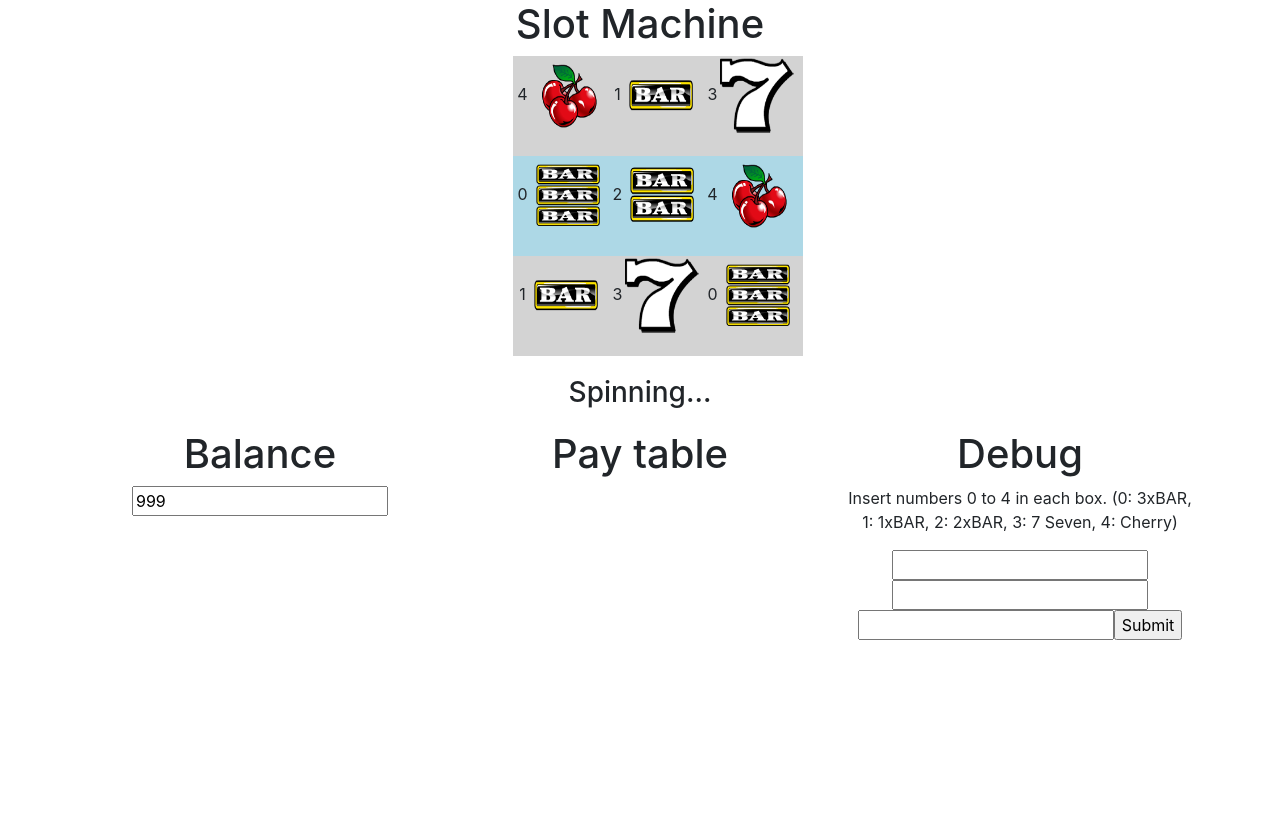
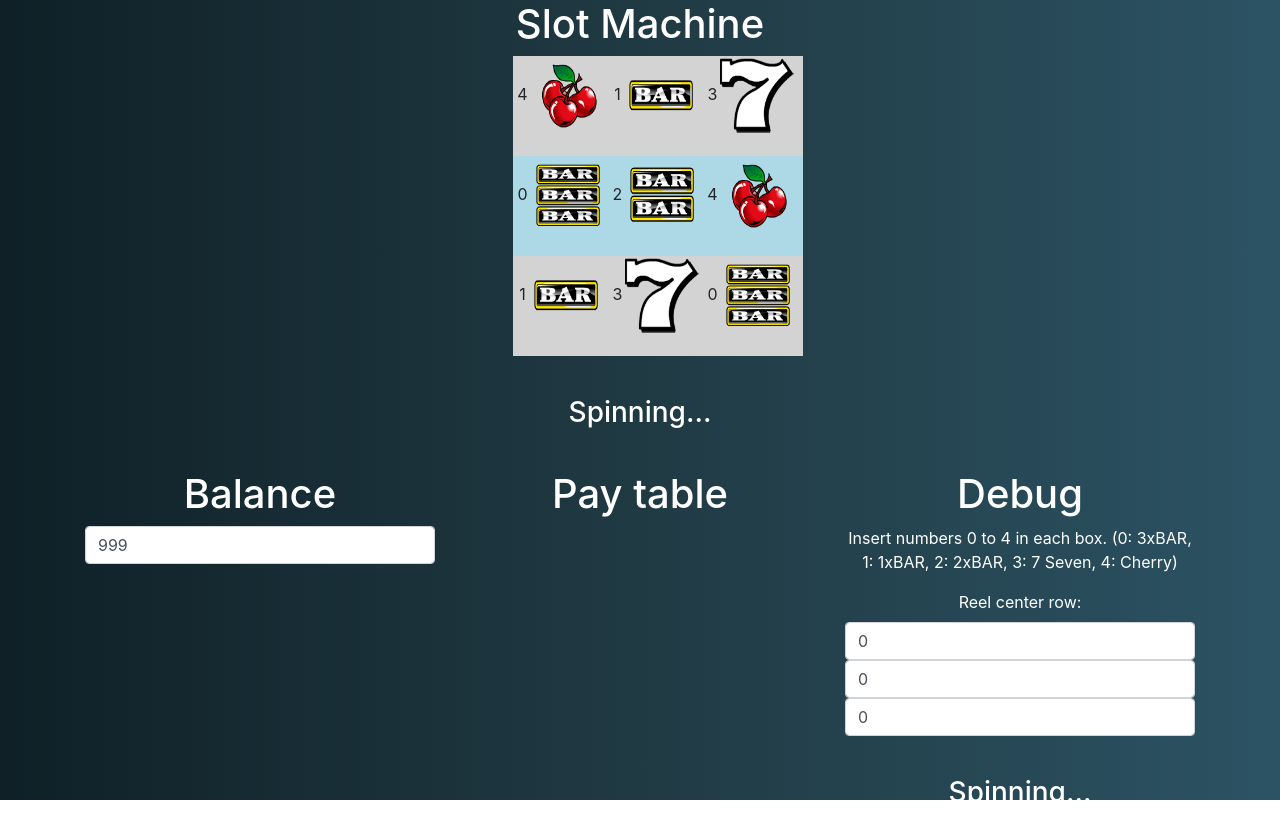
Before and after one commit to juriilmjarv/SlotMachine, a React (Create React App) app: page / in a window 1280 px wide. Both pictures are taken after a click on the button "Spin". Shown: the top 838 px of the page. Before the commit the page ends 800 px from the top, so only its background shows below. Built offline with nearby package versions, Linux system fonts and the light colour scheme.

Commit message:
some design changes

```diff
--- a/src/App.css
+++ b/src/App.css
@@ -1,9 +1,14 @@
 .App {
   text-align: center;
+  height: 100vh;
+  background: #0f2027; /* fallback for old browsers */
+  background: -webkit-linear-gradient(to right, #0f2027, #203a43, #2c5364); /* Chrome 10-25, Safari 5.1-6 */
+  background: linear-gradient(to right, #0f2027, #203a43, #2c5364); /* W3C, IE 10+/ Edge, Firefox 16+, Chrome 26+, Opera 12+, Safari 7+ */
 }
 
 .spinbtn {
   margin: 20px;
+  padding: 20px;
 }
 
 .blink_me {
@@ -16,3 +21,7 @@
     opacity: 0;
   }
 }
+
+.white {
+  color: white
+}
--- a/src/App.js
+++ b/src/App.js
@@ -1,6 +1,6 @@
 import React from 'react';
 import './App.css';
-import {Row, Col, Container, Button } from 'react-bootstrap';
+import {Row, Col, Container, Button, Form, FormLabel } from 'react-bootstrap';
 import Reel from './components/Reel/reel';
 import wintable from './wintable';
 
@@ -20,17 +20,19 @@
       balance: 1000,
       paytable: '',
       blinking: false,
-      val1: '',
-      val2: '',
-      val3: '',
       center1: 0,
       center2: 0,
-      center3: 0
+      center3: 0,
+      debug1: 0,
+      debug2: 0,
+      debug3: 0
     }
 
     this.setMoveInAppState = this.setMoveInAppState.bind(this);
     this.handleSubmit = this.handleSubmit.bind(this);
     this.handleChange = this.handleChange.bind(this);
+    this.handleChange1 = this.handleChange1.bind(this);
+    this.handleChange2 = this.handleChange2.bind(this);
     this.onBalanceChange = this.onBalanceChange.bind(this);
 
   }
@@ -59,7 +61,7 @@
     //after 3 secs show if won
     setTimeout(() => {
       //if all 3 reels match
-      if(c1 == c3 && c1 == c2){
+      if(c1 === c3 && c1 === c2){
 
         //check how much is won
         var prize = this.checkWinningCombo(c1);
@@ -110,47 +112,61 @@
     this.setState({ ...this.state, moving: value });
   };
 
+
+
+  handleChange = (event) => {
+    this.setState({
+      debug1: event.target.value
+    });
+  }
+
+  handleChange1 = (event) => {
+    this.setState({
+      debug2: event.target.value
+    });
+  }
+
+  handleChange2 = (event) => {
+    this.setState({
+      debug3: event.target.value
+    });
+  }
+
   handleSubmit = (event) => {
-    //alert('A name was submitted: ' + this.state.val1);
-    this.startReel(this.state.val1, this.state.val1, this.state.val1);
+    this.startReel(parseInt(this.state.debug1), parseInt(this.state.debug2), parseInt(this.state.debug3));
     event.preventDefault();
   }
 
-  handleChange = (event) => {
-    this.setState({
-      ...this.state,
-      [event.target.name]: event.target.value
-    });
-    console.log('ev: ' + [event.target.name])
-  }
+  //allow value between 0-5000 only
+  onBalanceChange = (e) => {
+    const re = /^(?:[1-9]|\d{2,3}|[1-4]\d{3}|5000)$/;
 
-  onBalanceChange = (e) => {
-    //const re = /^([1-9][0-9]{0,2}|5000)$/;
-
-    // if value is not blank, then test the regex
-
-    //if (e.target.value === '' ){//|| re.test(e.target.value)) {
+    if (e.target.value === '' || re.test(e.target.value)) {
        this.setState({balance: e.target.value})
-    //}
+    }
   }
 
   render(){
     const blinking = this.state.blinking ? 'blink_me' : '';
     const moving = this.state.moving;
     const balance = this.state.balance;
-    let btn;
+    let regularspin;
+    let debugspin;
 
-    if(moving == false && balance != 0){
-      btn = <Button className='spinbtn' variant="success" onClick={this.startRegReel}>Spin</Button>
-    }else if(moving == true){
-      btn = <h3 className='spinbtn'>Spinning...</h3>
-    } else if(moving == false && balance === 0){
-      btn = <h3 claseName='spinbtn'>Please deposit some money</h3>
+    if(moving === false && balance !== 0){
+      regularspin = <Button className='spinbtn white' variant="success" onClick={this.startRegReel}>Spin</Button>
+      debugspin = <Button className='spinbtn white' type='submit' variant="success">SPIN</Button>
+    }else if(moving === true){
+      regularspin = <h3 className='spinbtn white'>Spinning...</h3>
+      debugspin = <h3 className='spinbtn white'>Spinning...</h3>
+    } else if(moving === false && balance === 0){
+      regularspin = <h3 claseName='spinbtn white'>Please deposit some money 💵</h3>
+      debugspin = <h3 className='spinbtn white'>Make deposit first</h3>
     }
 
     return (
       <div className="App">
-        <h1>Slot Machine</h1>
+        <h1 className="white">Slot Machine</h1>
 
         <Container>
           <Row className="justify-content-md-center">
@@ -180,26 +196,27 @@
             </Col>
           </Row>
         </Container>
-        {btn}
+        {regularspin}
         <Container>
           <Row className="justify-content-md-center">
             <Col>
-              <h1>Balance</h1>
-              <input value={this.state.balance} onChange={this.onBalanceChange}/>
+              <h1 className="white">Balance</h1>
+              <Form.Control value={this.state.balance} onChange={this.onBalanceChange}/>
             </Col>
             <Col>
-              <h1>Pay table</h1>
+              <h1 className="white">Pay table</h1>
               <h3 className={`${blinking}`}>{this.state.paytable}</h3>
             </Col>
             <Col>
-              <h1>Debug</h1>
-              <p>Insert numbers 0 to 4 in each box. (0: 3xBAR, 1: 1xBAR, 2: 2xBAR, 3: 7 Seven, 4: Cherry)</p>
-              <form onSubmit={this.handleSubmit}>
-                <input name='n' type='number' value={this.state.val1} onChange={this.handleChange}/>
-                <input name='b'type='number' value={this.state.val2} onChange={this.handleChange}/>
-                <input name='a'type='number' value={this.state.val3} onChange={this.handleChange}/>
-                <input type="submit" value="Submit" />
-              </form>
+              <h1 className="white">Debug</h1>
+              <p className="white">Insert numbers 0 to 4 in each box. (0: 3xBAR, 1: 1xBAR, 2: 2xBAR, 3: 7 Seven, 4: Cherry)</p>
+              <Form onSubmit={this.handleSubmit}>
+                <Form.Label className="white">Reel center row:</Form.Label>
+                <Form.Control type="number" value={this.state.debug1} onChange={this.handleChange}/>
+                <Form.Control type="number" value={this.state.debug2} onChange={this.handleChange1}/>
+                <Form.Control type="number" value={this.state.debug3} onChange={this.handleChange2}/>
+                {debugspin}
+              </Form>
             </Col>
           </Row>
         </Container>
```
Also changed, not shown: src/index.css (line endings or trailing spaces).
